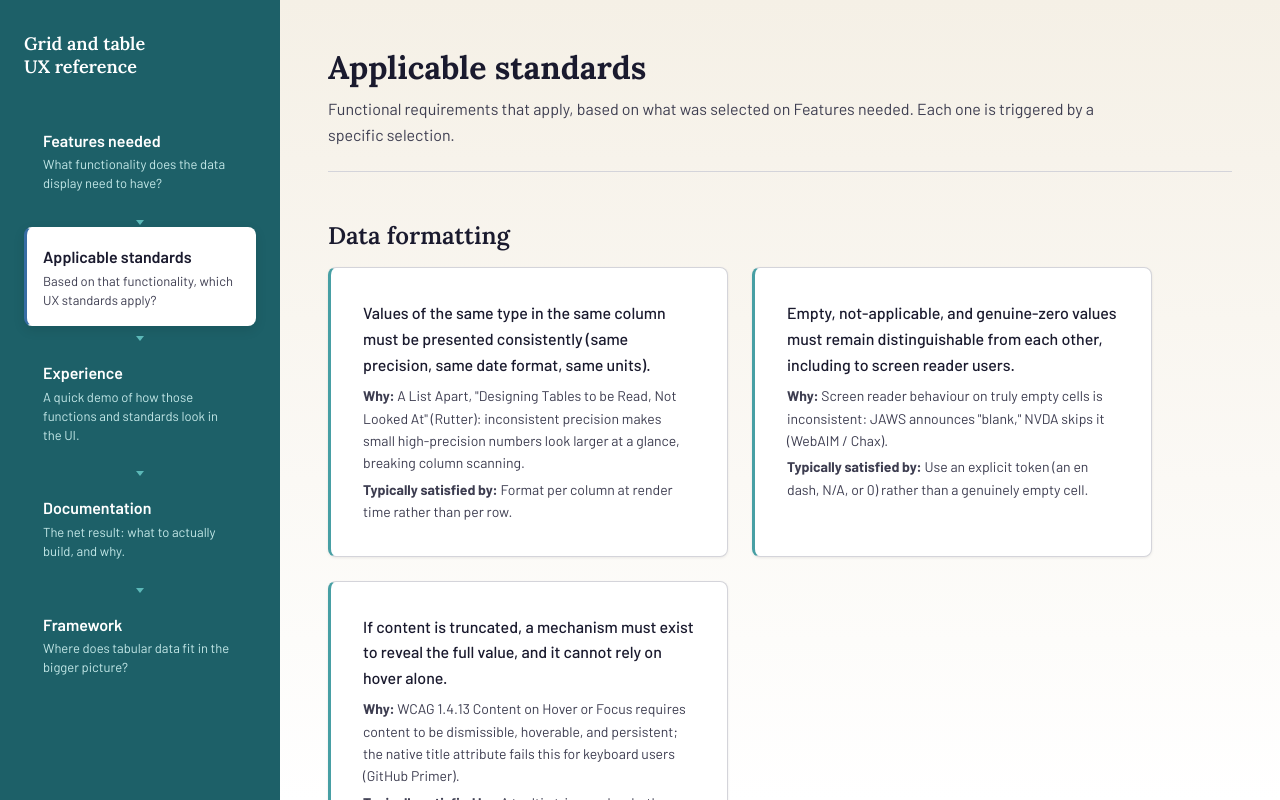
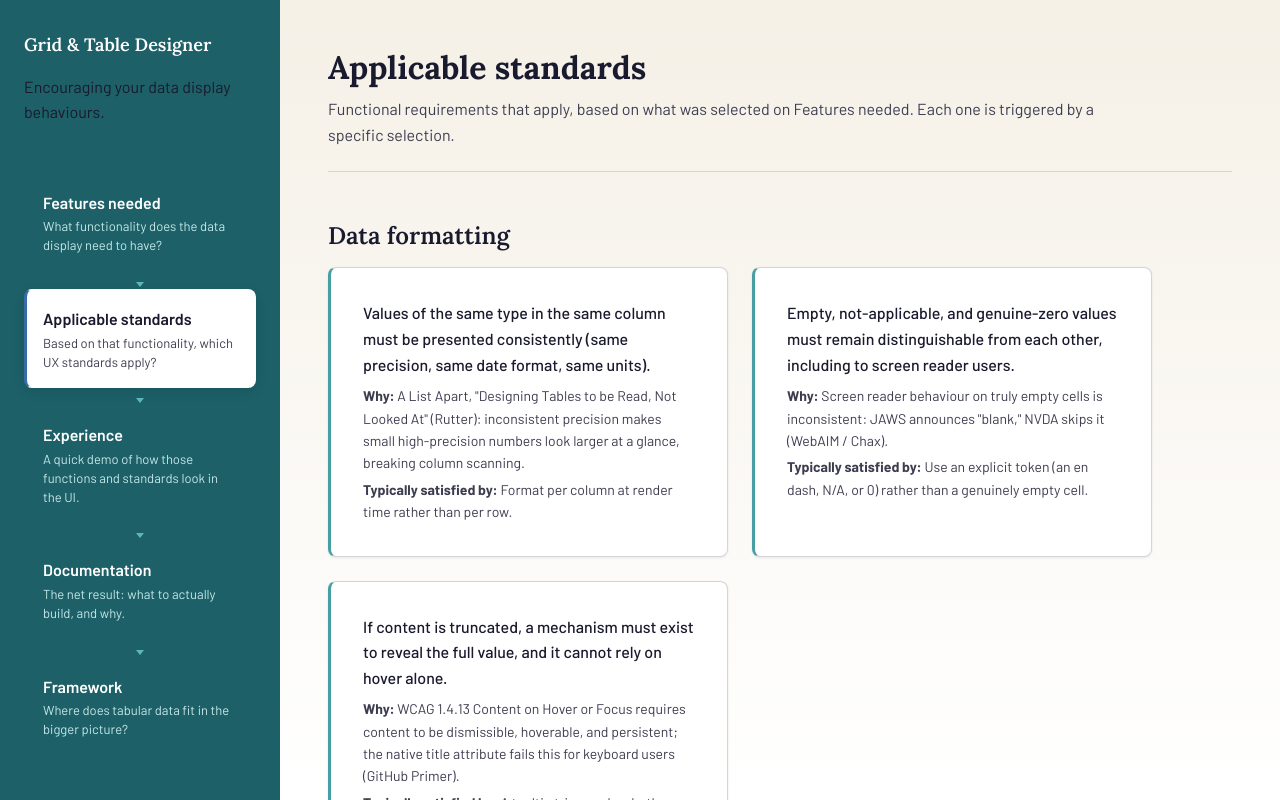
Before and after one commit to puneetsyaloutlook/grabledesigner, a React (Vite) app: page /standards in a window 1280 px wide. Shown: the top 800 px of the page. Built offline with nearby package versions, Linux system fonts and the light colour scheme.

Commit message:
Add files via upload

```diff
--- a/src/components/Layout.jsx
+++ b/src/components/Layout.jsx
@@ -16,9 +16,12 @@ export default function Layout() {
   return (
     <div className="app-shell">
       <aside className="side-nav">
-        <NavLink to={`/${suffix}`} className="side-nav-title">
-          Grid and table<br />UX reference
-        </NavLink>
+        <div className="side-nav-brand">
+          <NavLink to={`/${suffix}`} className="side-nav-title">
+            Grid & Table Designer
+          </NavLink>
+          <p className="side-nav-tagline">Encouraging your data display behaviours.</p>
+        </div>
         <div className="side-nav-cards">
           {NAV_ITEMS.map((item, i) => (
             <div key={item.to}>
```
